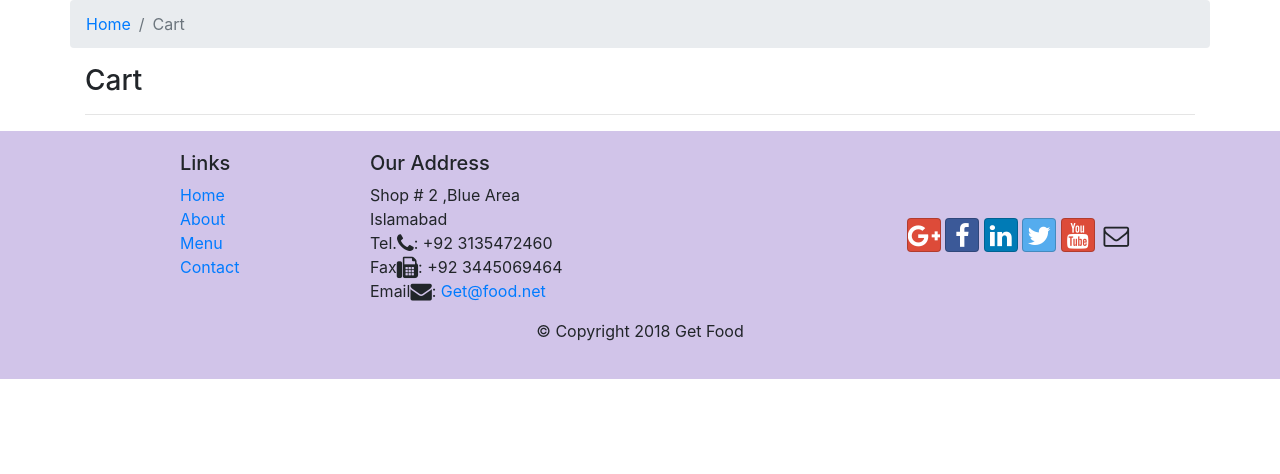
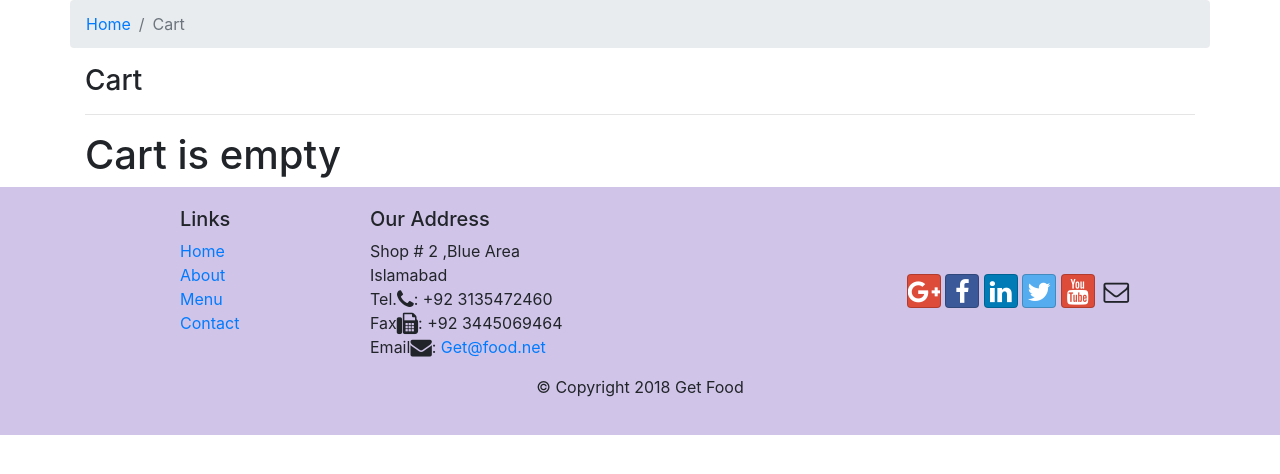
Before and after one commit to realahsanshah/Get-Food-PHP, a PHP site: page /cart.php?user=1 in a window 1280 px wide. Shown: the part 286-760 px from the top of the page. Run offline with PHP 8.4, Linux system fonts and the light colour scheme; data comes from the database, SQL or seed files in the repository; tables that the repository leaves empty hold one stand-in row (values such as "Sample post"); some libraries are stand-ins or nearby versions.

Commit message:
Cart Completed

```diff
--- a/cart.php
+++ b/cart.php
@@ -1,3 +1,28 @@
+<?php
+    error_reporting(E_ERROR | E_PARSE);
+    include 'connect.php';
+
+    if (isset($_POST["removeDish"])) {
+        $sql="DELETE FROM `cart` WHERE cart_id=".$_GET['dish']."";
+        if ($conn->query($sql) === true) {
+        }
+        else{
+
+        }
+    }
+
+    if (isset($_POST["checkout"])) {
+    $sql="UPDATE `cart` SET isDone=1 WHERE user_id='".$_GET['user']."'";
+    if ($conn->query($sql) === TRUE) {
+        // echo "\n\nRecord deleted successfully";
+    } else {
+        // echo "\n\nError deleting record: " . $conn->error;
+    }
+
+
+
+}
+?>
 <!DOCTYPE html>
 <html lang="en">
 <head>
@@ -27,8 +52,54 @@
                 <hr>
             </div>
         </div>
-        <div class='row'>
-        </div>
+            <?php
+                include 'connect.php';
+                $userId=$_GET['user'];
+                $sql="SELECT * FROM `cart` INNER JOIN `dishes`
+                ON cart.item_id=dishes.id WHERE user_id=$userId AND isDone=0";
+
+                $result = $conn->query($sql);
+                $total=0;
+                $count=1;
+                if($result->num_rows>0){
+                    while($row = $result->fetch_assoc()){
+                       echo"
+                       <form class='cartForm' method='POST' action='cart.php?dish=".$row['cart_id']."&user=".$userId."'>
+                       <div class='row'>
+
+                        <div class='col-12 col-md-8 media'>
+                            <img class='mr-3' src=".$row['dish_image']." alt='".$row['dish_name']."' width='64px' height='64px'>
+                            <div class='media-body'>
+                            <h5 class='mt-0'>".$row['dish_name']."</h5>
+                            <h6>Qty:".$row['qty']."<br>Price:".$row['dish_price']."</h6>
+                          </div>
+                        </div>
+                        <div class='col-12 col-md-4'>
+                            <button type='submit' id='dish_".$row['cart_id']."' class='btn btn-secondary' name='removeDish'><span class='fa fa-minus'></span></button>
+                        </div>
+                        </div>
+                        </form>
+
+                        ";
+                        $count++;
+                        $total+=$row['dish_price'];
+                    }
+                    echo "
+                        <div class='col-8 d-flex justify-content-center'>
+                            <h4>Total to Pay $$total</h4>
+                        </div>
+                        <form class='checkout' method='POST' action='cart.php?user=".$userId."'>
+                            <div class='col-8 d-flex justify-content-center'>
+                                <button id='total' class='btn btn-secondary' type='submit' name='checkout'>Check Out</button>
+                                <br><br>
+                            </div>
+                        </form>
+                    ";
+                }
+                else{
+                    echo "<h1>Cart is empty</h1>";
+                }
+            ?>
     </div>
     <?php include 'footer.php' ?>
 
--- a/css/styles.css
+++ b/css/styles.css
@@ -66,3 +66,7 @@
 .buttons:hover {
     color: rgba(255, 255, 255, .75);
 }
+
+#cartBtn {
+    cursor: pointer;
+}
--- a/js/scripts.js
+++ b/js/scripts.js
@@ -45,7 +45,7 @@
         $('#signupButton').html("<a href='./signup.php'><button id='signup' class='buttons btn btn-outline'><span className='fa fa-sign-up fa-lg'></span>Sign Up</button></a>");
     }
     else{
-        $('#cartLink').html('<li class="nav-item"><a class="nav-link" href="cart.php"><span class="fa fa-shopping-cart fa-lg"></span>Cart</a></li>')
+        $('#cartLink').html('<li class="nav-item"><a id="cartBtn" class="nav-link"><span class="fa fa-shopping-cart fa-lg"></span>Cart</a></li>')
         $('#loginButton').html("<a href='./profile.php'><button id='profile' class='buttons btn btn-outline'><span class='fa fa-user-o' style='cursor:pointer'>"+window.user.username+"</span></button>");
         $('#signupButton').html("<a href='./index.php'><button id='logout' class='buttons btn btn-outline'><span className='fa fa-sign-out fa-lg'></span>Logout</button></a>");
     }
@@ -54,6 +54,11 @@
         localStorage.setItem('isLoggedIn',false);
         localStorage.setItem('user',{});
     });
+
+    let userId=localStorage.getItem('userID');
+    $('#cartBtn').click(()=>{
+        window.location.href = "http://localhost/projects/get-food-php/cart.php?user="+userId;
+    })
 
     $('#profileName').html("Name: "+window.user.name);
     $('#profileEmail').html("Email: "+window.user.email);
```
